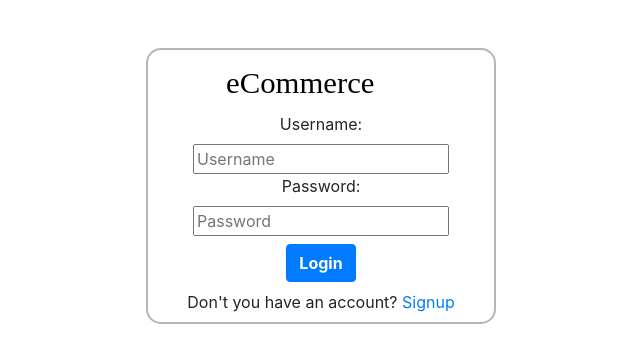
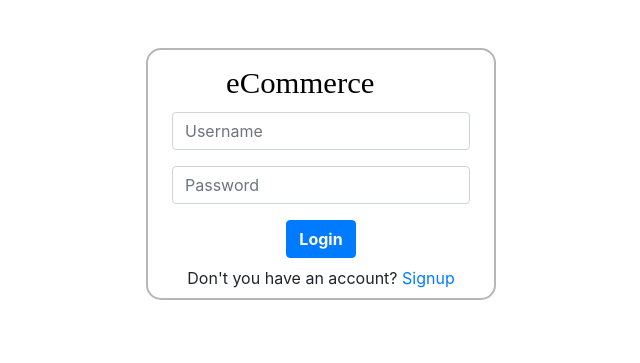
Before and after one commit to ToniIvars/Django-eCommerce, a Django app: page /auth/login in a window 1280 px wide. Shown: the top 363 px of the page, without its empty margins (319-959 px from the left). Run offline with Django 3.2, Linux system fonts and the light colour scheme; some libraries are stand-ins or nearby versions.

Commit message:
Form styled with bootstrap

```diff
--- a/eCommerce/authentication/forms.py
+++ b/eCommerce/authentication/forms.py
@@ -1,5 +1,10 @@
 from django import forms
 
 class LoginForm(forms.Form):
-    username = forms.CharField(required=True, widget=forms.TextInput(attrs={'placeholder':'Username'}))
-    password = forms.CharField(required=True, widget=forms.PasswordInput(attrs={'placeholder':'Password'}))
+    username = forms.CharField(required=True, widget=forms.TextInput(attrs={'placeholder':'Username', 'class':'form-control'}))
+    password = forms.CharField(required=True, widget=forms.PasswordInput(attrs={'placeholder':'Password', 'class':'form-control'}))
+
+    def __init__(self, *args, **kwargs):
+        super(LoginForm, self).__init__(*args, **kwargs)
+        self.fields['username'].label = ""
+        self.fields['password'].label = ""
--- a/eCommerce/templates/authentication/login.html
+++ b/eCommerce/templates/authentication/login.html
@@ -21,8 +21,10 @@
     </div>
 </form> -->
 <form action="" method="post"> {% csrf_token %}
-    {{form}}
-    <div class="text-center my-2">
+    <div class="form-group">
+        {{form.as_p}}
+    </div>
+    <div class="form-group text-center my-2">
         <input class="btn btn-primary font-weight-bold" type="submit" value="Login">
     </div>
 </form>
```
